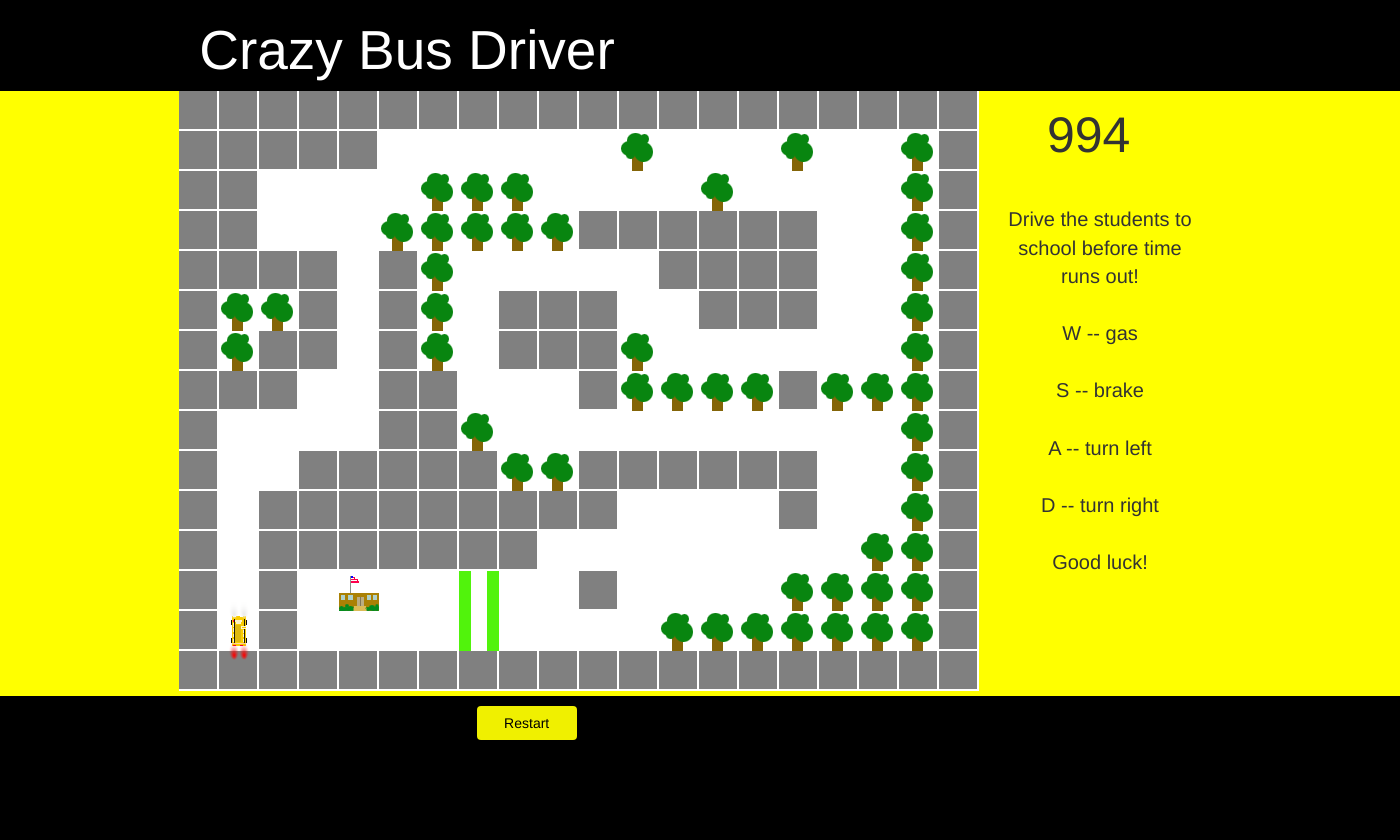
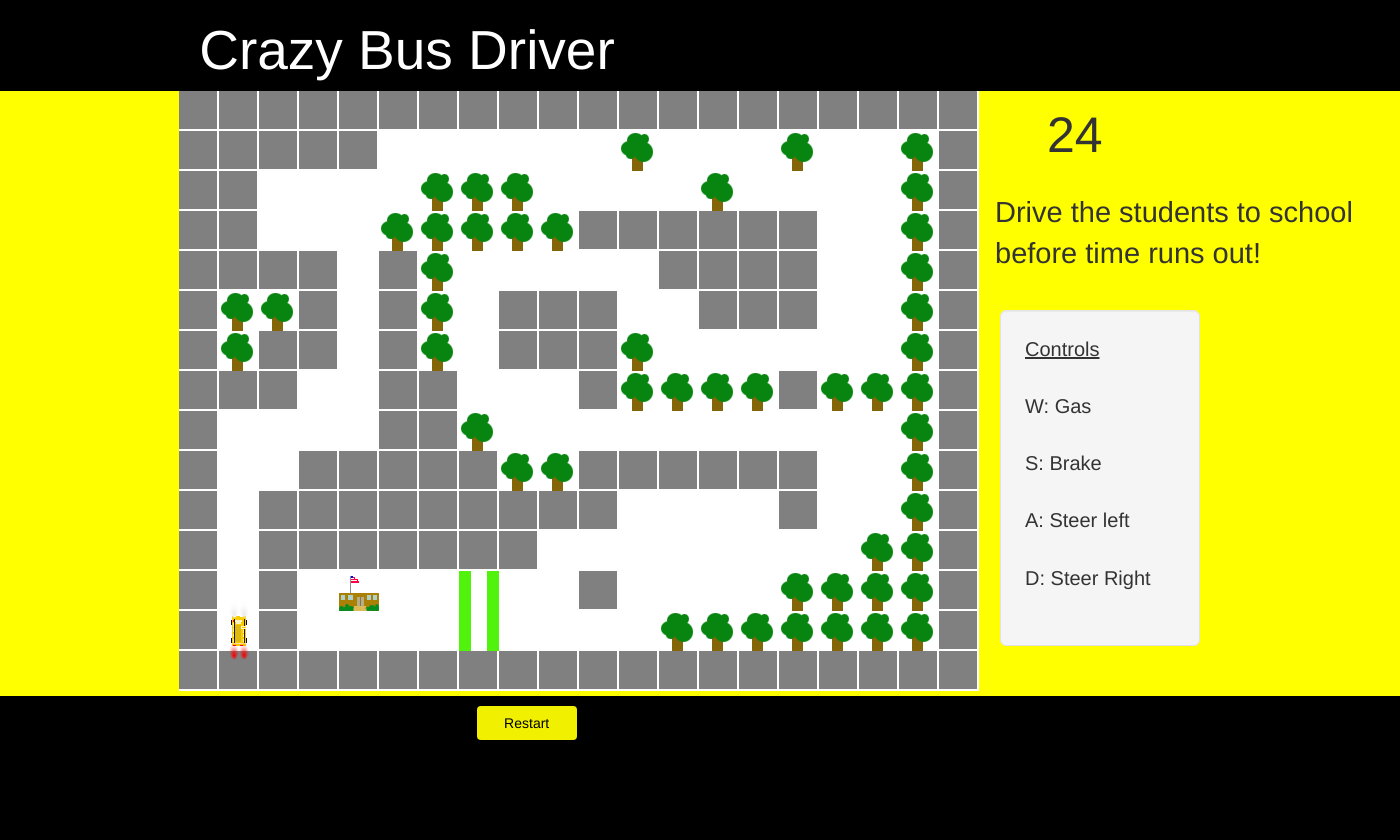
Before and after one commit to bhill010/CrazyBusDriver, a PHP site: page /lib/index.html in a window 1400 px wide. Run offline with PHP 8.4, Linux system fonts and the light colour scheme; some libraries are stand-ins or nearby versions.

Commit message:
Style instruction text

```diff
--- a/Assets/main.css
+++ b/Assets/main.css
@@ -49,11 +49,19 @@ body {
 }
 
 .instruction-text {
-  text-align: center;
-  padding: 5px;
   font-size: 20px;
   position: absolute;
-  top: 100px;
-  left: 500px;
+  top: 310px;
+  left: 1000px;
   width: 200px;
+  text-align: left;
 }
+
+.greet-header {
+  position: absolute;
+  top: 192px;
+  left: 995px;
+  font-size: 29px;
+  text-align: left;
+  width: 400px;
+}
--- a/lib/crazy_bus_driver.js
+++ b/lib/crazy_bus_driver.js
@@ -24,7 +24,7 @@ document.addEventListener("DOMContentLoaded", () => {
 
 	timer();
 
-	var time = 1000;
+	var time = 30;
 	function timer() {
 		setTimeout(function() {
 			var timerDiv = document.getElementById("timer");
--- a/lib/index.html
+++ b/lib/index.html
@@ -15,7 +15,7 @@
 
 	<div class="row header-row">
 
-		<div class="col-md-6 col-md-offset-1">
+		<div class="col-md-6 col-md-offset-1 .fade.in">
 			<h1 class="header">Crazy Bus Driver</h1>
 		</div>
 
@@ -31,21 +31,23 @@
 			30s
 		</div>
 
-		<div class="instruction-text">
-			<p class="instruction-text">
+		<div>
+			<p class="greet-header">
 				Drive the students to school before time runs out!
+			</p>
+
+			<p class="well well-lg instruction-text">
+				<u>Controls</u>
 				<br></br>
-				W -- gas
+				W: Gas
 				<br></br>
-				S -- brake
+				S: Brake
 				<br></br>
-				A -- turn left
+				A: Steer left
 				<br></br>
-				D -- turn right
+				D: Steer Right
 				<br></br>
-
-
-				Good luck!
+			</p>
 			</p>
 		</div>
 
```
